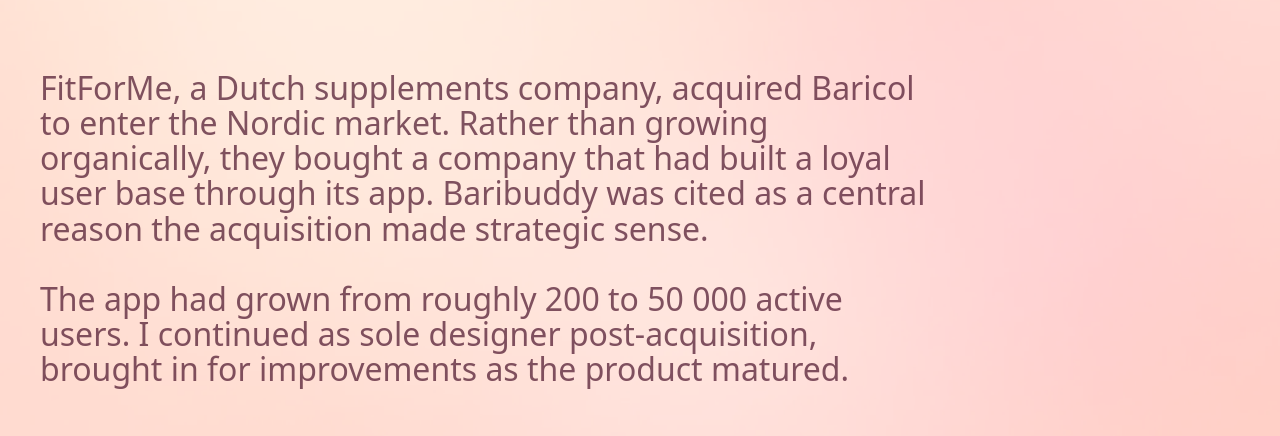
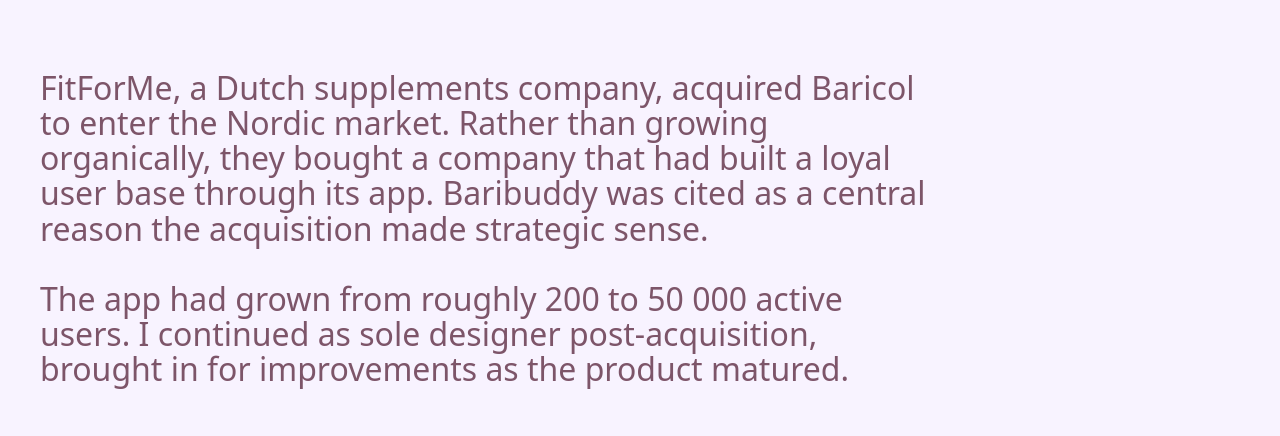
Before and after one commit to lica-ux/portfolio, a React (Vite) app: page /work/booky in a window 1280 px wide. Shown: the part 5298-5734 px from the top of the page. Built offline with nearby package versions, Linux system fonts and the light colour scheme.

Commit message:
chore: auto-save 2026-05-01 18:27

```diff
--- a/src/pages/CasePage.tsx
+++ b/src/pages/CasePage.tsx
@@ -146,19 +146,9 @@ export default function CasePage({ slug: _slug }: CasePageProps) {
         </div>
       </section>
 
-      <section
-        className="relative flex flex-col justify-center gap-6 py-24 md:py-48 -mx-4 md:-mx-10 px-4 md:px-10 min-h-[100svh]"
-        style={{ backgroundColor: '#FFE8DB' }}
-      >
-        <div aria-hidden="true" className="absolute inset-0 pointer-events-none overflow-hidden">
-          <img
-            alt=""
-            src={gradientImage}
-            className="absolute inset-0 w-full h-full object-cover opacity-30"
-          />
-        </div>
+      <section className="flex flex-col justify-center gap-6 py-24 md:py-48 min-h-[100svh]">
         <p
-          className="relative text-[20px] md:text-[32px] font-normal leading-[1.1] w-3/4 max-w-[1080px] whitespace-pre-line"
+          className="text-[20px] md:text-[32px] font-normal leading-[1.1] w-3/4 max-w-[1080px] whitespace-pre-line"
           style={{ color: 'var(--color-hero-subtitle)' }}
         >
           FitForMe, a Dutch supplements company, acquired Baricol to enter the Nordic market. Rather than growing organically, they bought a company that had built a loyal user base through its app. Baribuddy was cited as a central reason the acquisition made strategic sense.{'\n\n'}The app had grown from roughly 200 to 50 000 active users. I continued as sole designer post-acquisition, brought in for improvements as the product matured.
```
